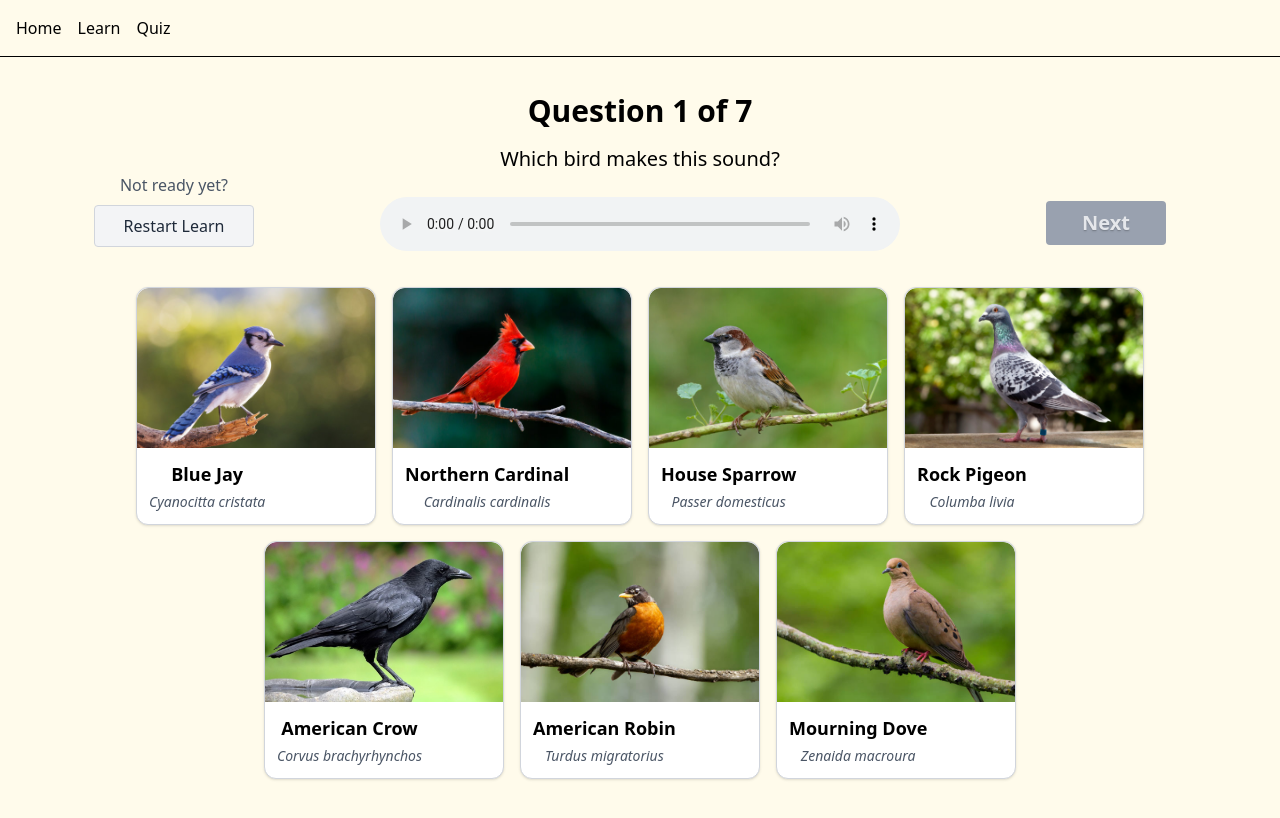
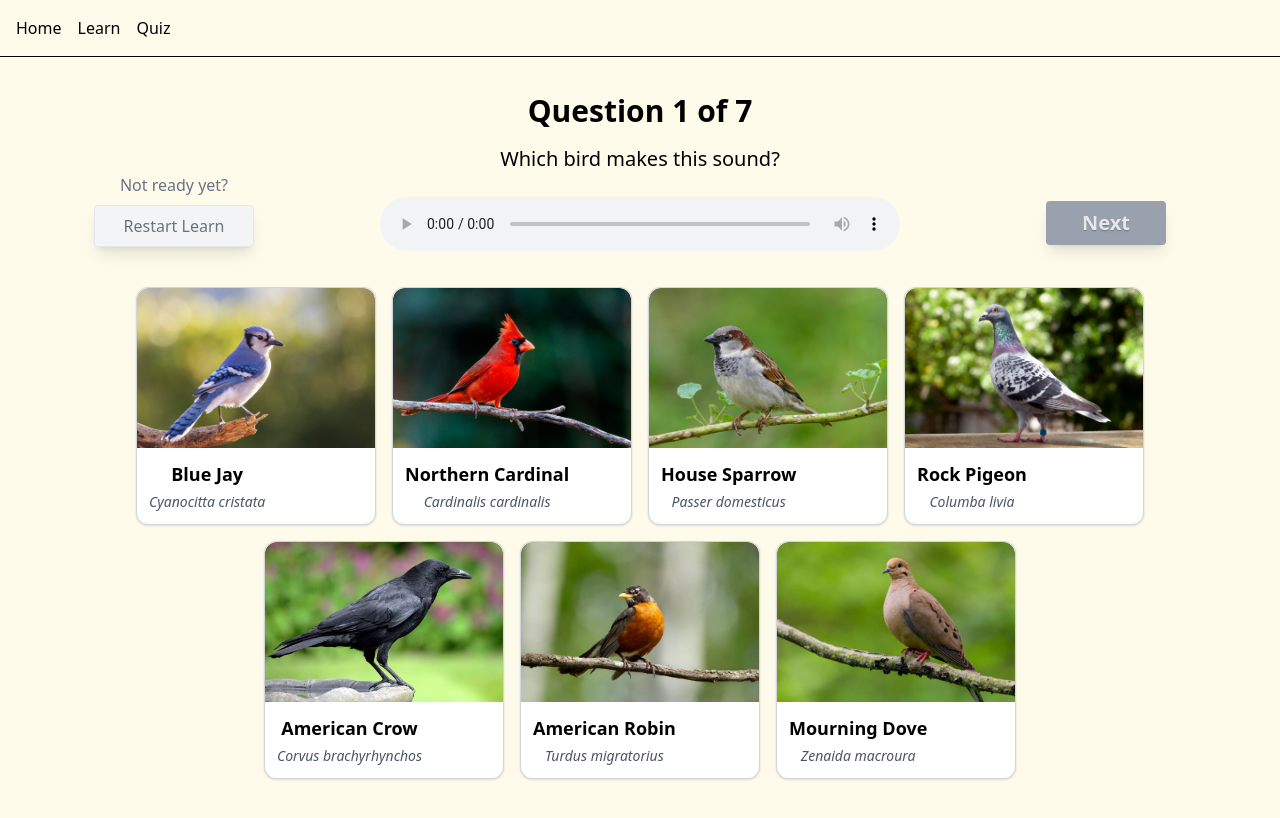
Before and after one commit to teresashao/learn-bird-calls, a React (Vite) app in the folder birds-app/: page /quiz in a window 1280 px wide. Shown: the top 818 px of the page. Built offline with nearby package versions, Linux system fonts and the light colour scheme.

Commit message:
added some shadows and hover mechanics

```diff
--- a/birds-app/src/components/BirdButton.jsx
+++ b/birds-app/src/components/BirdButton.jsx
@@ -29,7 +29,7 @@ const BirdButton = ({ image, audio, top, left}) => {
       <img
         src={image}
         alt="Bird"
-        className="w-auto h-30 object-cover shadow-lg transform transition"
+        className="w-auto h-30 object-cover transform transition hover:scale-105"
       />
       <audio ref={audioRef} src={audio} />
     </div>
--- a/birds-app/src/pages/Quiz.jsx
+++ b/birds-app/src/pages/Quiz.jsx
@@ -34,9 +34,9 @@ const Quiz = () => {
   };
 
   const getButtonStyle = (option) => {
-    if (!showFeedback) return "bg-white hover:border-gray-950";
-    if (option.name === question.correctAnswer) return "bg-green-100 border-green-500 ring-2 ring-green-500";
-    if (option.name === selectedAnswer) return "bg-red-100 border-red-500 ring-2 ring-red-500";
+    if (!showFeedback) return "bg-white hover:border-gray-400";
+    if (option.name === question.correctAnswer) return "bg-green-100 border-green-500 ring ring-green-500";
+    if (option.name === selectedAnswer) return "bg-red-100 border-red-500 ring ring-red-500";
     return "bg-gray-100 border-gray-300 text-gray-500";
   };
 
@@ -46,10 +46,10 @@ const Quiz = () => {
 
       {/* Left Column */}
       <div className="m-6 mt-29 text-center">
-        <p className="text-gray-600 text-md mb-2">Not ready yet?</p>
+        <p className="text-gray-500 text-md mb-2">Not ready yet?</p>
         <button
           onClick={() => navigate("/learn")}
-          className="w-40 px-4 py-2 bg-gray-100 hover:bg-gray-200 text-gray-800 rounded-sm transition cursor-pointer border border-gray-300 "
+          className="hover:scale-105 shadow-lg border border-gray-200 w-40 px-4 py-2 bg-gray-100 hover:bg-gray-200 text-gray-500 rounded-sm transition cursor-pointer"
           >
           Restart Learn
         </button>
@@ -83,8 +83,8 @@ const Quiz = () => {
         <button
           onClick={handleNext}
           disabled={!showFeedback}
-          className={`px-4 py-2 rounded transition font-semibold text-xl w-30 text-shadow-sm
-            ${showFeedback ? "bg-grass hover:bg-lightgrass text-white cursor-pointer" : "bg-gray-400 text-gray-200 cursor-not-allowed"}`}
+          className={`px-4 py-2 rounded transition font-semibold text-xl w-30 text-shadow-sm shadow-lg
+            ${showFeedback ? "bg-grass hover:bg-lightgrass text-white cursor-pointer hover:scale-105" : "bg-gray-400 text-gray-200 cursor-not-allowed"}`}
           >
               Next
           </button>
--- a/birds-app/src/pages/QuizResults.jsx
+++ b/birds-app/src/pages/QuizResults.jsx
@@ -15,7 +15,7 @@ const QuizResults = () => {
         <img src={crow} alt="crow" className="w-60 h-auto" />
       </div>
 
-      <div className="mb-20 max-w-5xl w-full h-70 flex flex-col md:flex-row items-center justify-between bg-gray-100 p-8 rounded-xs p-15 inset-shadow-sm inset-shadow-gray-400">
+      <div className="mb-20 max-w-5xl w-full h-70 flex flex-col md:flex-row items-center justify-between bg-gray-100 p-8 rounded-xs p-15 shadow-lg border border-gray-200">
         {/* Text Section */}
         <div className="text-center md:text-left">
           <h1 className="text-4xl font-bold mb-4">Quiz Complete!</h1>
@@ -26,14 +26,14 @@ const QuizResults = () => {
         <div className="mt-6 md:mt-0 flex flex-col items-center">
           <div className="m-2">
           <Link to="/quizstart">
-            <button className="text-xl bg-grass hover:bg-lightgrass text-white font-semibold py-2 px-6 text-shadow-sm rounded-sm cursor-pointer">
+            <button className="hover:scale-105 text-xl bg-grass hover:bg-lightgrass text-white font-semibold py-2 px-6 text-shadow-sm rounded-sm cursor-pointer">
               Play Again
             </button>
           </Link>
         </div>
         <div className="m-2">
         <Link to="/learn">
-            <button className="text-xl bg-grass hover:bg-lightgrass text-white font-semibold py-2 px-6 text-shadow-sm rounded-sm cursor-pointer">
+            <button className="hover:scale-105 text-xl bg-grass hover:bg-lightgrass text-white font-semibold py-2 px-6 text-shadow-sm rounded-sm cursor-pointer">
              Restart Learning
             </button>
           </Link>
--- a/birds-app/src/pages/QuizStart.jsx
+++ b/birds-app/src/pages/QuizStart.jsx
@@ -11,21 +11,21 @@ const QuizStart = () => {
 		<div className="md:w-1/2 flex items-center justify-center text-center">
         <div>
 
-          <div className="bg-gray-100 p-15 inset-shadow-sm inset-shadow-gray-400 rounded-xs">
+          <div className="bg-gray-100 p-15 shadow-lg border border-gray-200 rounded-xs">
             <h1 className="text-4xl font-bold mb-4 text-shadow-sm">Bird Call Quiz</h1>
             <p className="mb-6 text-lg">
               Time to test your knowledge. Can you identify all 7 calls?
             </p>
             <Link to="/quiz">
-              <button className="text-2xl bg-grass hover:bg-lightgrass text-white font-semibold py-2 px-6 rounded-sm text-shadow-sm cursor-pointer">
+              <button className="hover:scale-105 shadow-lg text-2xl bg-grass hover:bg-lightgrass text-white font-semibold py-2 px-6 rounded-sm text-shadow-sm cursor-pointer">
                 Start Quiz
               </button>
             </Link>
           </div>
 
-		  <p className="mb-3 text-lg text-gray-500 text-shadow-xs"><br /><br /><br />Not Ready?</p>
+		  <p className="mb-3 text-lg text-gray-500"><br /><br /><br />Not Ready?</p>
 		  <Link to="/learn">
-            <button className="w-50 mb-19 text-lg bg-gray-100 hover:bg-gray-200 text-gray-500 py-2 px-6 rounded-sm border border-gray-300 cursor-pointer">
+            <button className="hover:scale-105 shadow-lg border border-gray-200 w-50 mb-19 text-lg bg-gray-100 hover:bg-gray-200 text-gray-500 py-2 px-6 rounded-xs cursor-pointer">
               Restart Learning
             </button>
           </Link>
```
